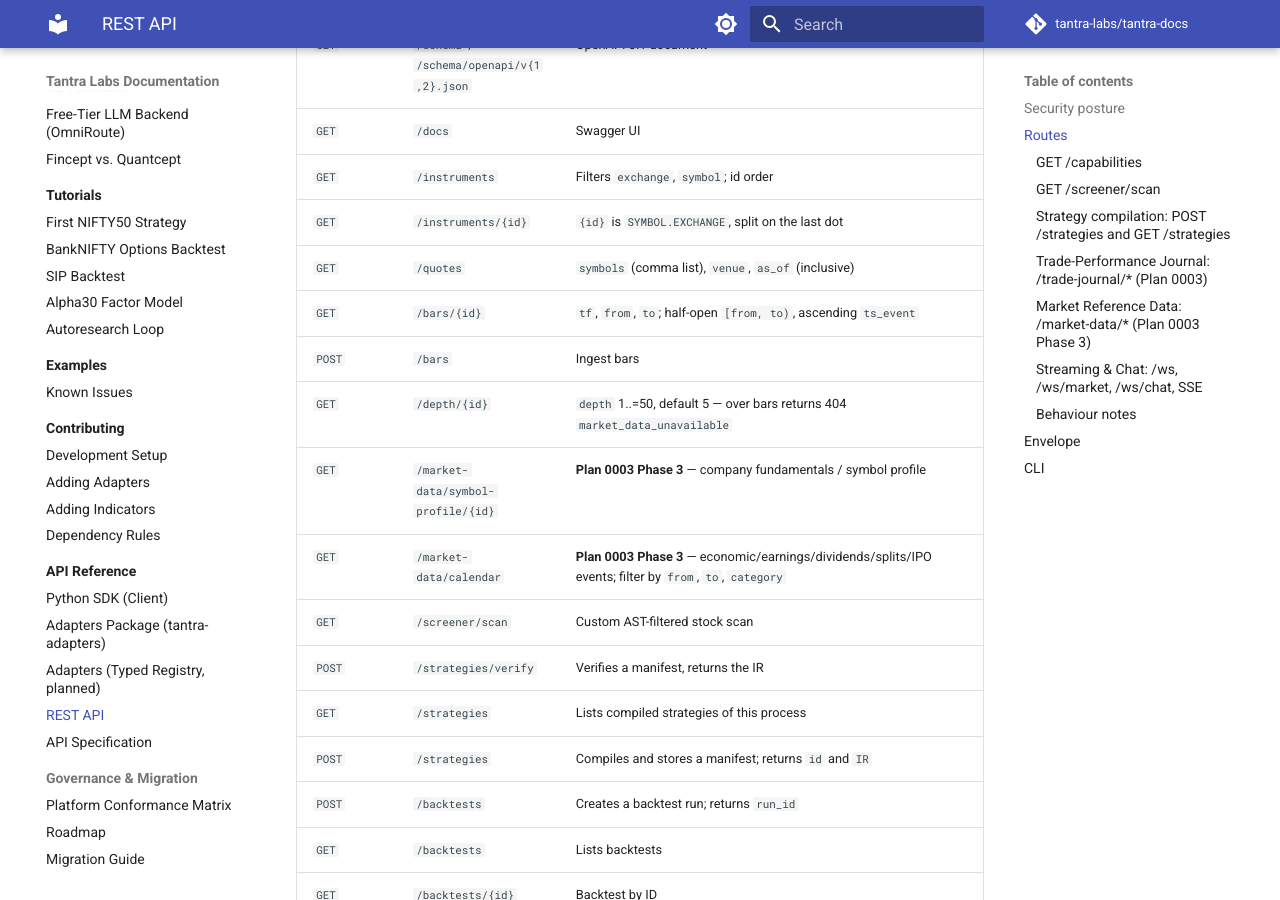
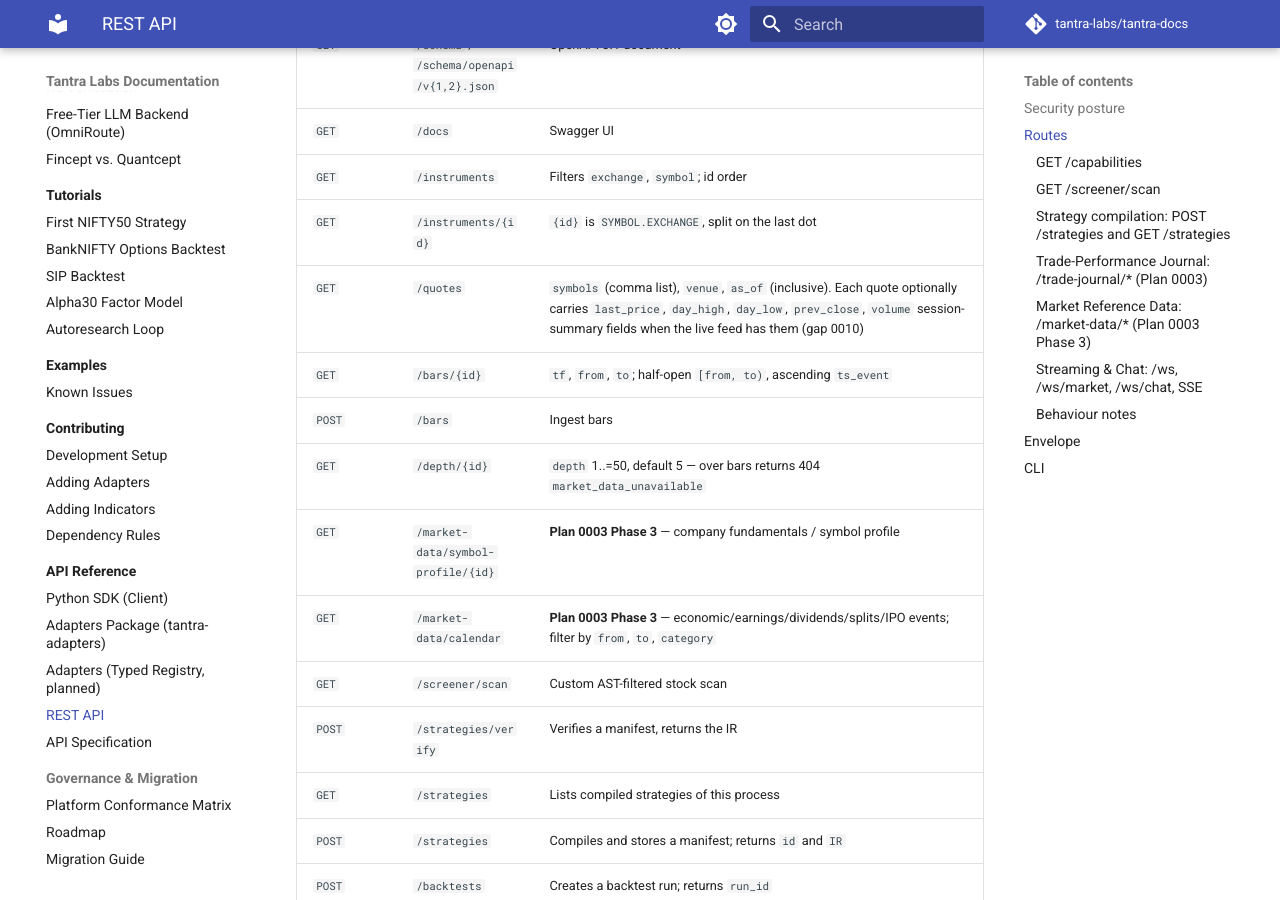
Before and after one commit to tantra-labs/tantra-docs, an MkDocs documentation site: the page built from docs/api/rest.md, in a window 1280 px wide and 900 px high, scrolled down 1538 px. Built offline with MkDocs 1.6.1 and Material for MkDocs 9.7.7, drawn with Linux system fonts in a browser that asks for light colours; comment, search, counter and statistics services are not loaded.

Commit message:
docs(api): note QuoteTick session-summary fields on GET /quotes (gap 0010 — T17.3)

```diff
--- a/docs/api/rest.md
+++ b/docs/api/rest.md
@@ -40,7 +40,7 @@ All routes below are implemented. Routes marked `501` answer `not_implemented` a
 | `GET` | `/docs` | Swagger UI |
 | `GET` | `/instruments` | Filters `exchange`, `symbol`; id order |
 | `GET` | `/instruments/{id}` | `{id}` is `SYMBOL.EXCHANGE`, split on the last dot |
-| `GET` | `/quotes` | `symbols` (comma list), `venue`, `as_of` (inclusive) |
+| `GET` | `/quotes` | `symbols` (comma list), `venue`, `as_of` (inclusive). Each quote optionally carries `last_price`, `day_high`, `day_low`, `prev_close`, `volume` session-summary fields when the live feed has them (gap 0010) |
 | `GET` | `/bars/{id}` | `tf`, `from`, `to`; half-open `[from, to)`, ascending `ts_event` |
 | `POST` | `/bars` | Ingest bars |
 | `GET` | `/depth/{id}` | `depth` 1..=50, default 5 — over bars returns 404 `market_data_unavailable` |
```
